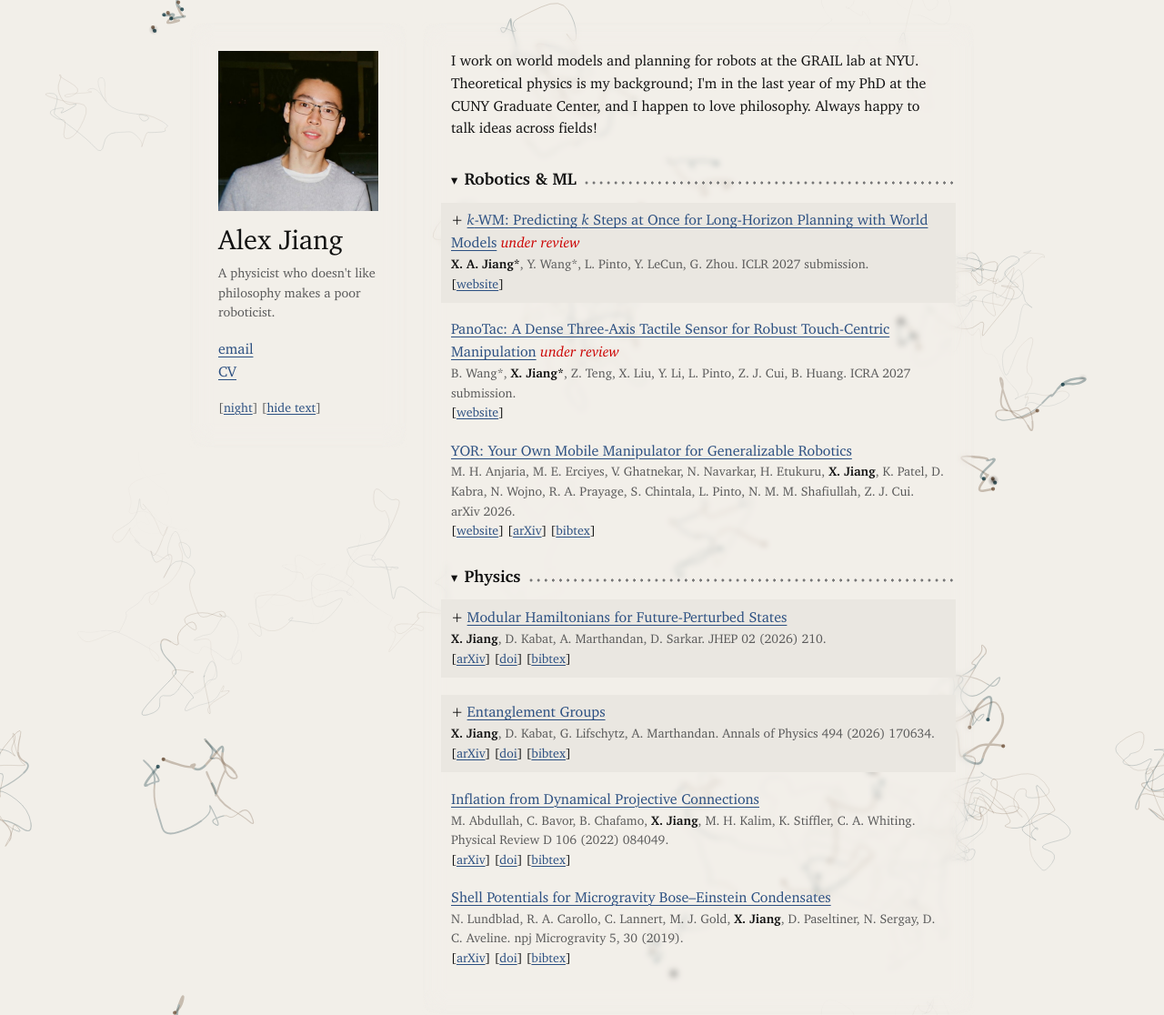
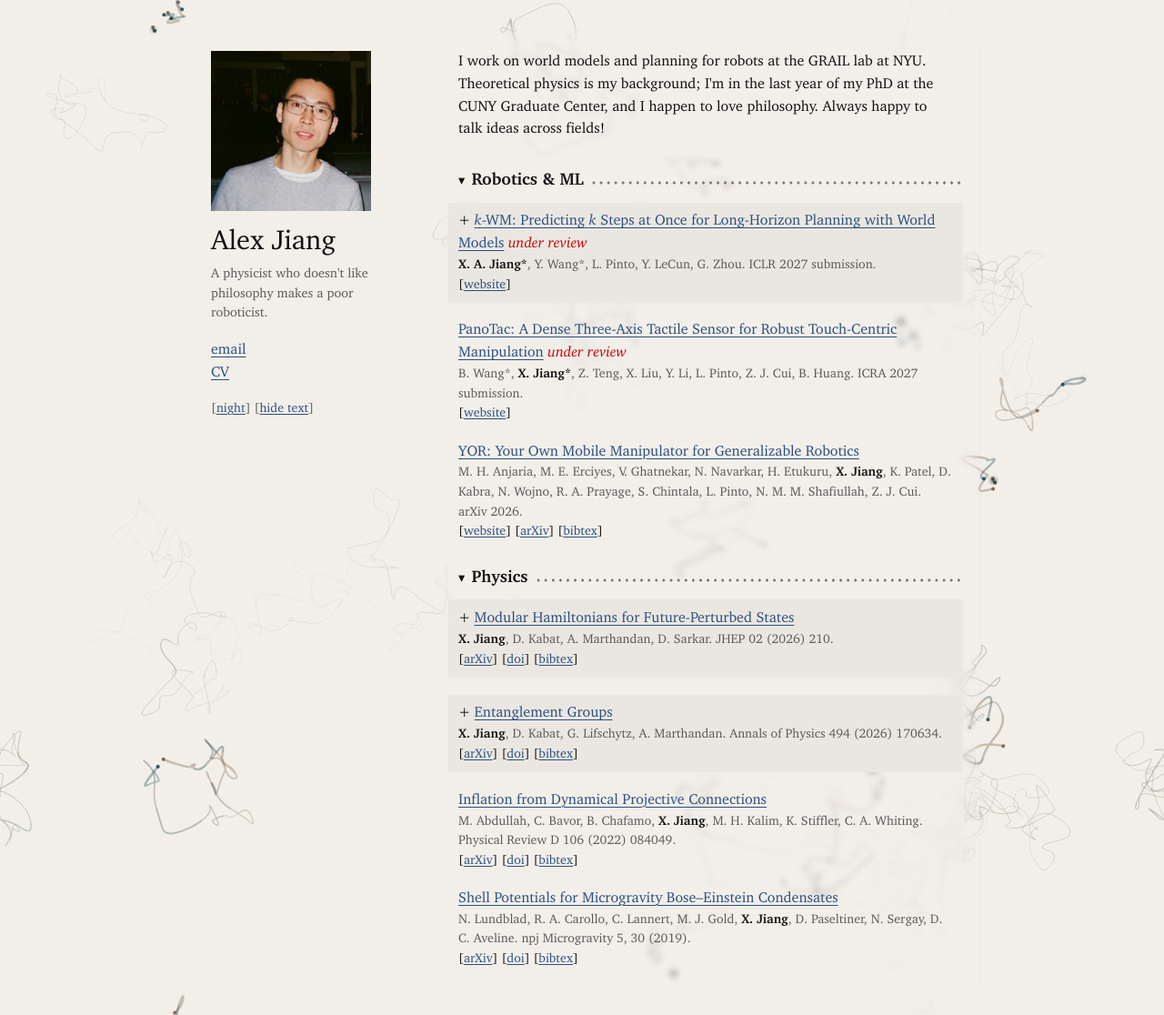
Before and after one commit to Alex-Xiaole-Jiang/Alex-Xiaole-Jiang.github.io, a Jekyll site: the page built from index.html, in a window 1280 px wide and 1116 px high. Shown: the whole window at 91% size. Built offline with Jekyll 4.4.1, drawn with Linux system fonts in a browser that asks for light colours.

Commit message:
Widen the column gap to 6rem; preload all four Charter faces
The frosted panes reach 2rem past the text, so a 5rem gap left only 1rem
between them. 6rem gives 2rem, the same as the panes' own padding. The
breakpoints move with it: 57em and 109em.

Preloading bold italic too stops the k in a write-up's heading from
swapping in after the write-up opens.

Co-Authored-By: Claude Fable 5.1 <noreply@anthropic.com>

```diff
--- a/_layouts/default.html
+++ b/_layouts/default.html
@@ -13,7 +13,12 @@
   <meta property="og:description" content="{{ site.description }}">
   <meta property="og:url" content="{{ site.url }}{{ page.url | relative_url }}">
   <link rel="icon" href="{{ '/assets/img/favicon.svg' | relative_url }}" type="image/svg+xml">
+  {%- comment %} All four faces, so no text swaps in after the page is drawn: italic and
+      bold are on the first screen, and bold italic shows up in a write-up's heading. {% endcomment %}
   <link rel="preload" href="{{ '/assets/fonts/charter-regular.woff2' | relative_url }}" as="font" type="font/woff2" crossorigin>
+  <link rel="preload" href="{{ '/assets/fonts/charter-italic.woff2' | relative_url }}" as="font" type="font/woff2" crossorigin>
+  <link rel="preload" href="{{ '/assets/fonts/charter-bold.woff2' | relative_url }}" as="font" type="font/woff2" crossorigin>
+  <link rel="preload" href="{{ '/assets/fonts/charter-bold-italic.woff2' | relative_url }}" as="font" type="font/woff2" crossorigin>
   <script>try { var r = document.documentElement, t = localStorage.getItem("theme"); if (t) r.setAttribute("data-theme", t); if (localStorage.getItem("motion")) r.setAttribute("data-motion", "on"); } catch (e) {}</script>
   <link rel="stylesheet" href="{{ '/assets/css/site.css' | relative_url }}?v={{ v }}">
   <script src="{{ '/assets/js/site.js' | relative_url }}?v={{ v }}" defer></script>
--- a/assets/css/site.css
+++ b/assets/css/site.css
@@ -35,15 +35,15 @@
      and the write-up gets a column of its own only when all three fit.
      Otherwise it opens inside its entry. So the breakpoints are:
        phone below:      list + 2*phone-pad                           = 36rem
-       photo column:     2*pad + side + colgap + list                 = 56rem
-       write-up column:  2*pad + side + colgap + list + colgap + read = 107rem
+       photo column:     2*pad + side + colgap + list                 = 57rem
+       write-up column:  2*pad + side + colgap + list + colgap + read = 109rem
      Media queries can't use variables, so these numbers are written out there
      and in site.js; keep them in sync. (Media-query em is the browser's default
      font size, the same as rem here since html sets no font size.) */
   --side: 11rem;
   --list: 34rem;
   --read: 46rem;
-  --colgap: 5rem;
+  --colgap: 6rem;        /* 2rem of clear space between the frosted panes */
   --pad: 3rem;           /* outer margin, at least */
   --top: 3.5rem;         /* space above the columns */
   --phone-pad: 1rem;
@@ -114,7 +114,7 @@ body {
 /* The text columns sit on frosted glass: a see-through, blurred pane whose
    edge feathers into the background. Browsers without color-mix get it
    opaque. Phones don't draw the background, so they need none, and below
-   107em the write-up opens inside the list, on its pane. */
+   109em the write-up opens inside the list, on its pane. */
 :root {
   --edge-x: linear-gradient(to right, transparent, #000 1.75rem, #000 calc(100% - 1.75rem), transparent);
   --edge-y: linear-gradient(to bottom, transparent, #000 1.75rem, #000 calc(100% - 1.75rem), transparent);
@@ -133,12 +133,12 @@ body {
     mask-image: var(--edge); mask-composite: intersect;
   }
 }
-/* stacked (36em to 56em): the name block and the list share one pane, joined without a seam */
-@media (min-width: 36em) and (max-width: 55.99em) {
+/* stacked (36em to 57em): the name block and the list share one pane, joined without a seam */
+@media (min-width: 36em) and (max-width: 56.99em) {
   .me::before { bottom: 0; --edge: var(--edge-x), linear-gradient(to bottom, transparent, #000 1.75rem); }
   .list::before { top: 0; --edge: var(--edge-x), linear-gradient(to top, transparent, #000 1.75rem); }
 }
-@media (min-width: 107em) {
+@media (min-width: 109em) {
   .reader.is-open {
     background: var(--bg);
     background: color-mix(in srgb, var(--bg) var(--glass), transparent);
@@ -155,7 +155,7 @@ a:focus-visible, button:focus-visible, summary:focus-visible { outline: 2px soli
 h1, h2 { font-weight: 700; line-height: 1.25; }
 img { max-width: 100%; height: auto; }
 
-/* ---------- three columns (≥ 107em): photo | list | write-up ---------- */
+/* ---------- three columns (≥ 109em): photo | list | write-up ---------- */
 
 /* The columns sit centered as a group; only the write-up column grows. */
 .page {
@@ -296,9 +296,9 @@ img { max-width: 100%; height: auto; }
 /* notes to self in drafts; the write-ups include them only on `jekyll serve` */
 .todo { color: var(--faint); font-style: italic; }
 
-/* ---------- photo | list (< 107em): write-ups open inside their entry ---------- */
+/* ---------- photo | list (< 109em): write-ups open inside their entry ---------- */
 
-@media not all and (min-width: 107em) {
+@media not all and (min-width: 109em) {
   .page { grid-template-columns: var(--side) var(--list); }
 
   .pm { display: inline-block; width: 1.1em; }
@@ -321,9 +321,9 @@ img { max-width: 100%; height: auto; }
 }
 @media (prefers-reduced-motion: reduce) { .page { transition: none !important; } }
 
-/* ---------- one column (< 56em) ---------- */
+/* ---------- one column (< 57em) ---------- */
 
-@media not all and (min-width: 56em) {
+@media not all and (min-width: 57em) {
   /* the list, centered, never closer than --phone-pad to the screen edge */
   .page {
     display: block;
--- a/assets/js/site.js
+++ b/assets/js/site.js
@@ -7,7 +7,7 @@
   document.documentElement.classList.add("js");
 
   // the layout with a write-up column; keep in sync with site.css
-  const docked = window.matchMedia("(min-width: 107em)");
+  const docked = window.matchMedia("(min-width: 109em)");
   const reader = document.getElementById("reader");
   let current = null;
 
```
